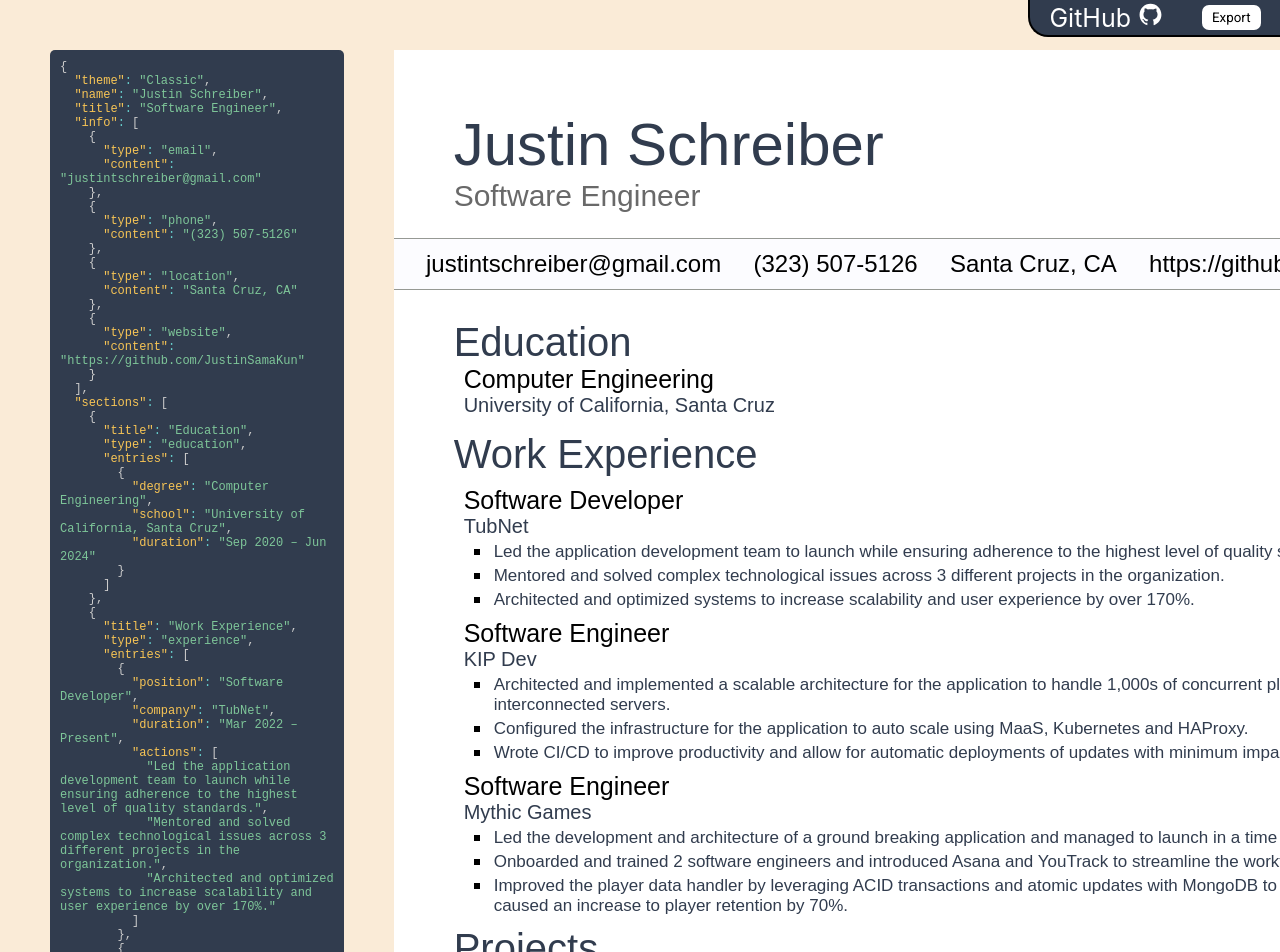
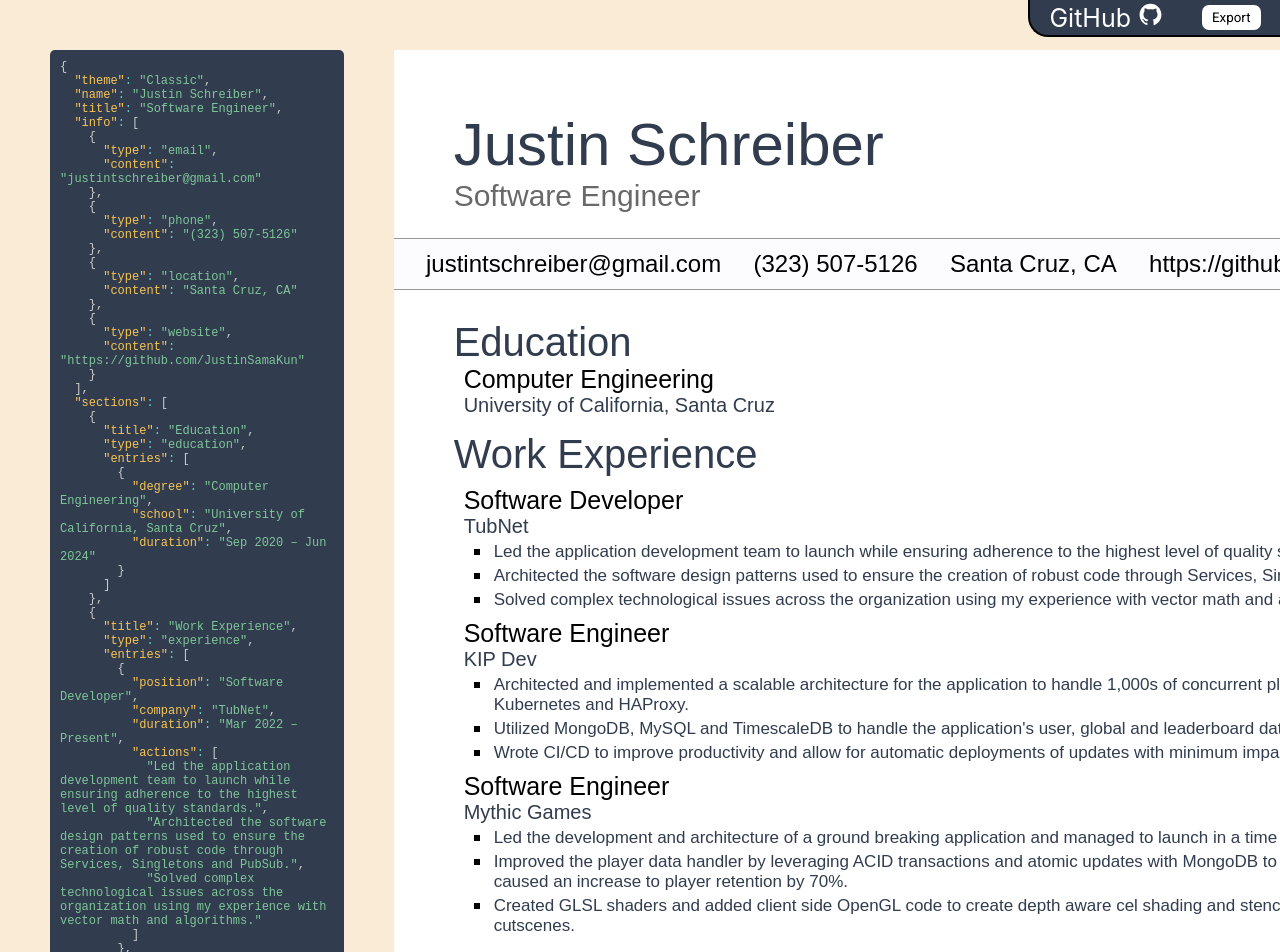
Before and after one commit to jtsus/resume-builder, a React (Create React App) app: page / in a window 1280 px wide. Shown: the top 952 px of the page. Built offline with nearby package versions, Linux system fonts and the light colour scheme.

Commit message:
update default

```diff
--- a/src/App.tsx
+++ b/src/App.tsx
@@ -53,8 +53,8 @@ let initial: ResumeData = {
                     "duration": "Mar 2022 – Present",
                     "actions": [
                         "Led the application development team to launch while ensuring adherence to the highest level of quality standards.",
-                        "Mentored and solved complex technological issues across 3 different projects in the organization.",
-                        "Architected and optimized systems to increase scalability and user experience by over 170%."
+                        "Architected the software design patterns used to ensure the creation of robust code through Services, Singletons and PubSub.",
+                        "Solved complex technological issues across the organization using my experience with vector math and algorithms."
                     ]
                 },
                 {
@@ -62,8 +62,8 @@ let initial: ResumeData = {
                     "company": "KIP Dev",
                     "duration": "Jul 2018 – Jun 2022",
                     "actions": [
-                        "Architected and implemented a scalable architecture for the application to handle 1,000s of concurrent players across 6 interconnected servers.",
-                        "Configured the infrastructure for the application to auto scale using MaaS, Kubernetes and HAProxy.",
+                        "Architected and implemented a scalable architecture for the application to handle 1,000s of concurrent players using MaaS, Kubernetes and HAProxy.",
+                        "Utilized MongoDB,  MySQL and TimescaleDB to handle the application's user, global and leaderboard data, respectively.",
                         "Wrote CI/CD to improve productivity and allow for automatic deployments of updates with minimum impact to user experience."
                     ]
                 },
@@ -73,8 +73,8 @@ let initial: ResumeData = {
                     "duration": "Apr 2021 – Feb 2022",
                     "actions": [
                         "Led the development and architecture of a ground breaking application and managed to launch in a time frame of 6 months.",
-                        "Onboarded and trained 2 software engineers and introduced Asana and YouTrack to streamline the workflow between the team.",
-                        "Improved the player data handler by leveraging ACID transactions and atomic updates with MongoDB to fix data loss issues and caused an increase to player retention by 70%."
+                        "Improved the player data handler by leveraging ACID transactions and atomic updates with MongoDB to fix data loss issues and caused an increase to player retention by 70%.",
+                        "Created GLSL shaders and added client side OpenGL code to create depth aware cel shading and stenciling to allow for cinematic cutscenes."
                     ]
                 }
             ]
```
